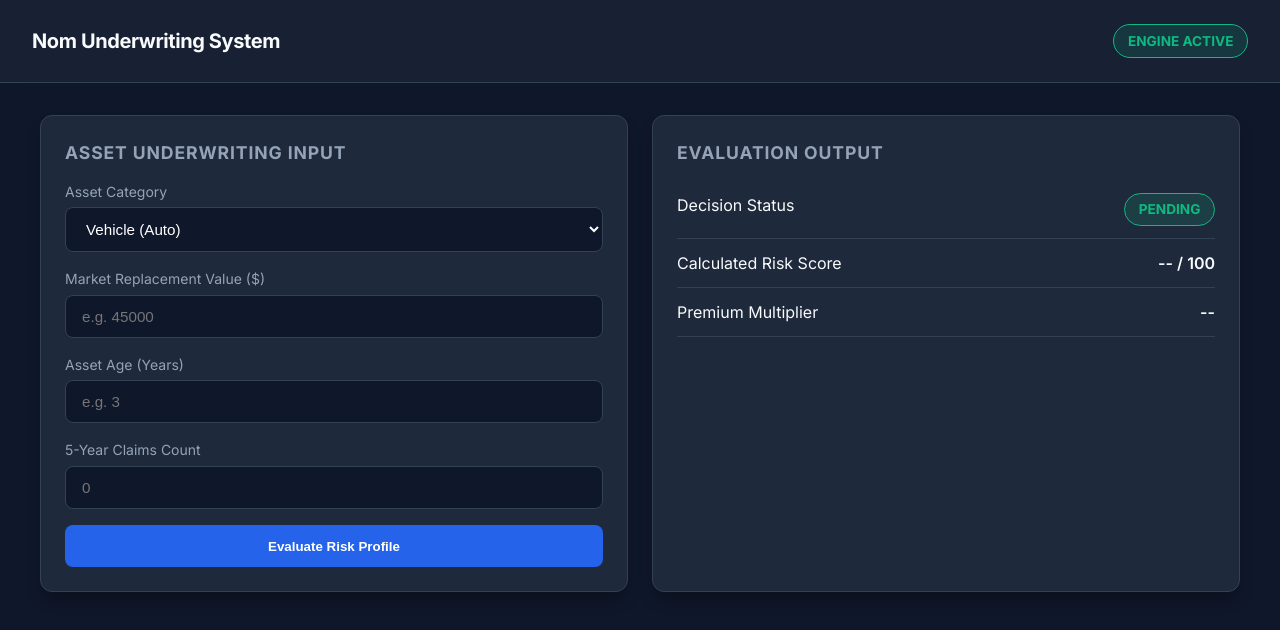
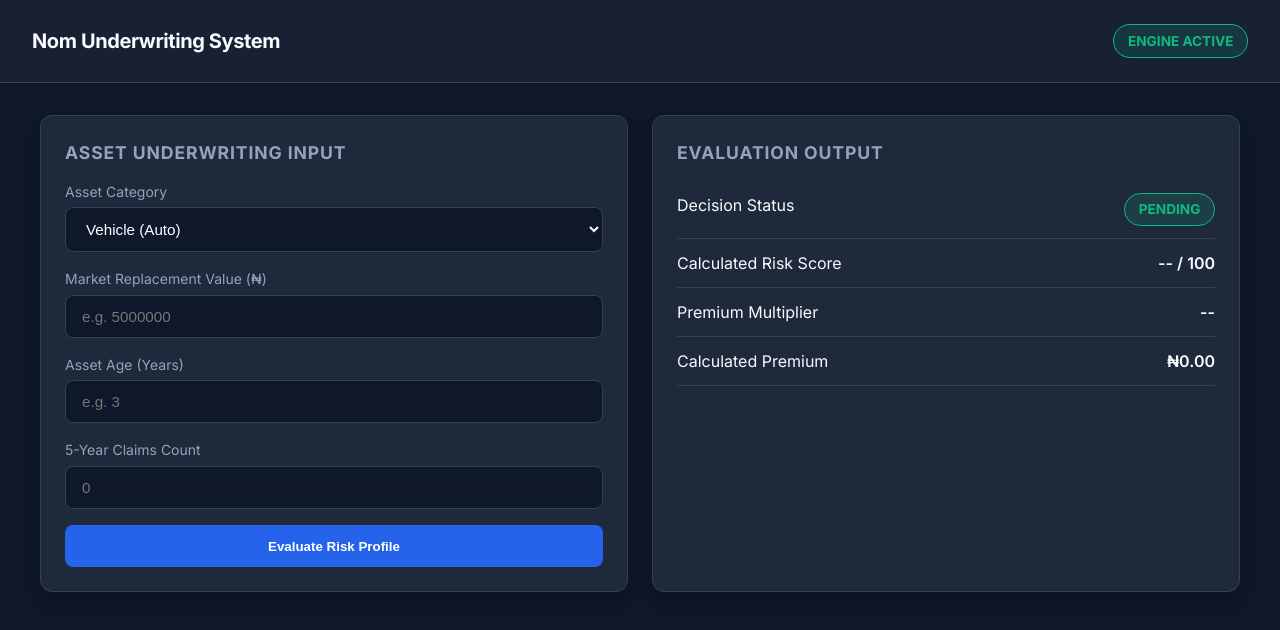
Before and after one commit to PrevailUgah/Nom-Insurance-Underwriting, a website: page public/index.html in a window 1280 px wide. Drawn offline with Linux system fonts and the light colour scheme.

Commit message:
Update index.html

```diff
--- a/public/index.html
+++ b/public/index.html
@@ -30,8 +30,8 @@
         </div>
 
         <div class="form-group">
-          <label for="replacementValue">Market Replacement Value ($)</label>
-          <input type="number" id="replacementValue" placeholder="e.g. 45000" required>
+          <label for="replacementValue">Market Replacement Value (₦)</label>
+          <input type="number" id="replacementValue" placeholder="e.g. 5000000" required>
         </div>
 
         <div class="form-group">
@@ -64,10 +64,14 @@
           <span>Premium Multiplier</span>
           <span id="multiplier" class="metric-value">--</span>
         </div>
+        <div class="metric-row">
+          <span>Calculated Premium</span>
+          <span id="calculatedPremium" class="metric-value">₦0.00</span>
+        </div>
       </div>
     </section>
   </main>
-  <script src="app.js"></script>
+
   <!-- AI Inactive Notification Modal -->
   <div id="aiModal" class="modal-overlay hidden">
     <div class="modal-card">
@@ -77,5 +81,7 @@
       <button id="closeModalBtn" class="btn-submit">Continue to Evaluation</button>
     </div>
   </div>
+
+  <script src="app.js"></script>
 </body>
 </html>
```
Lines whose indentation alone changed are shown as unchanged.
